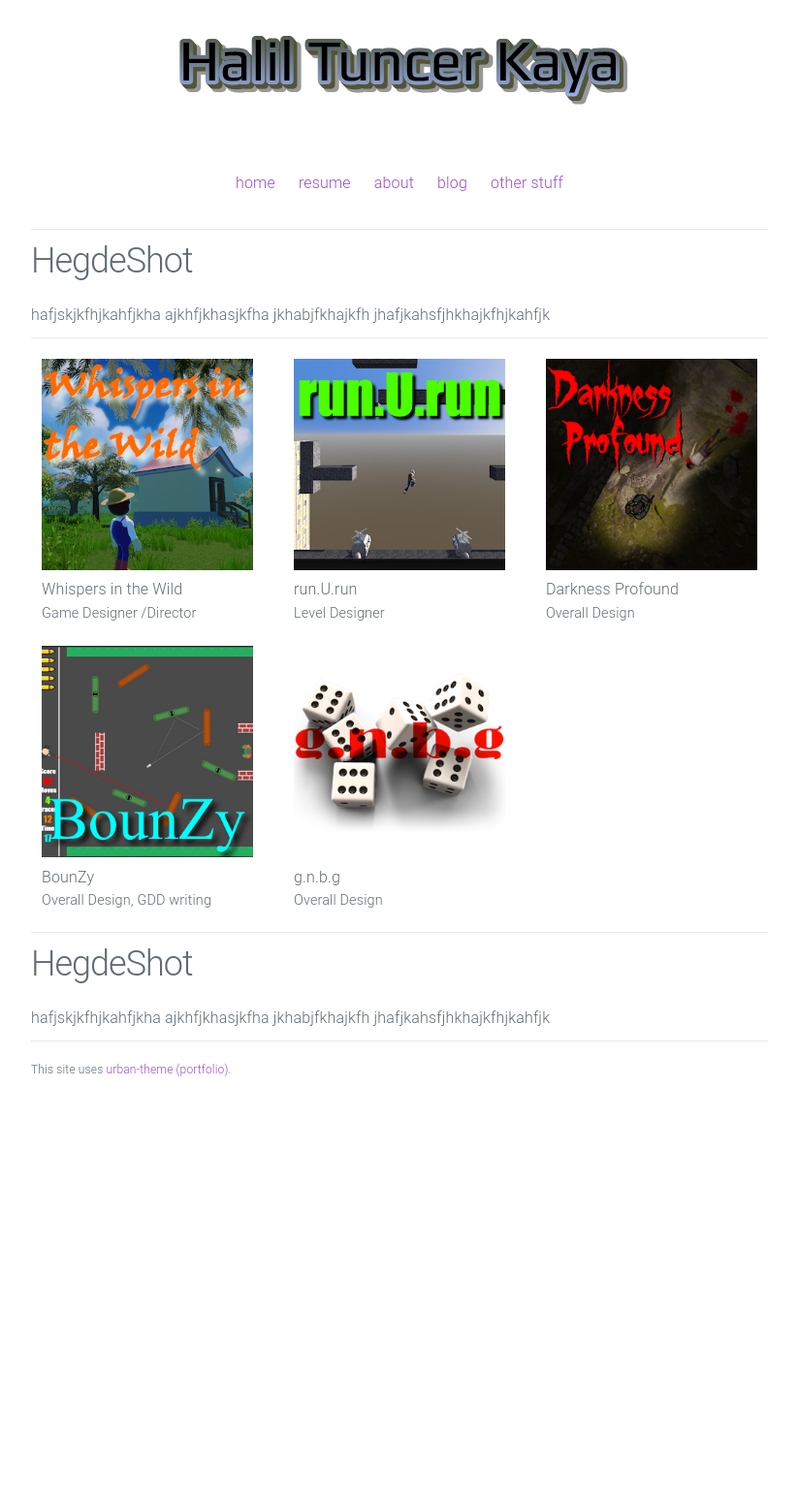
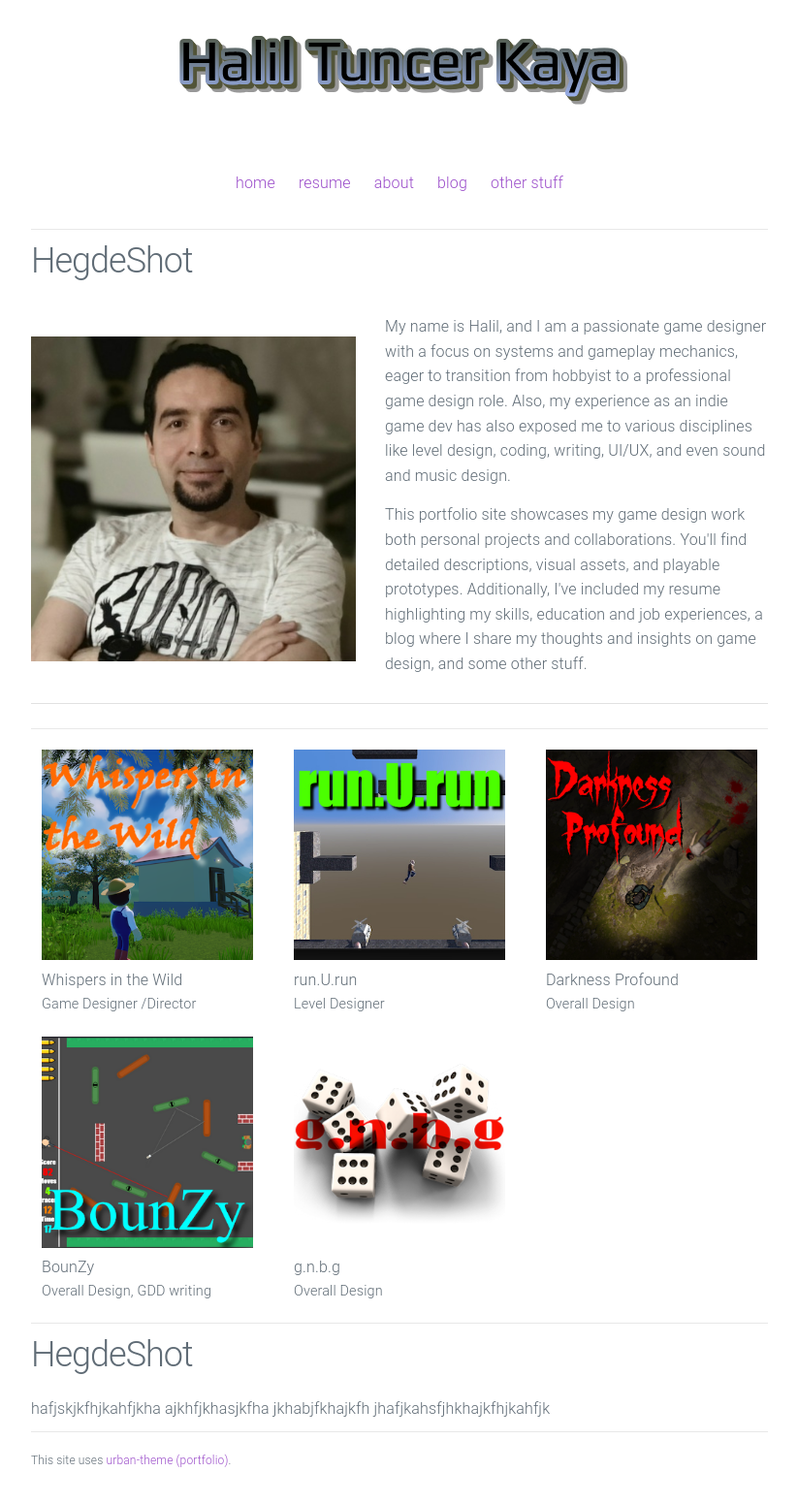
Before and after one commit to htramu/htk.github.io, a Jekyll site: the page built from index.html, in a window 1280 px wide. Shown: the whole page at 97% size, without its empty margins (228-1051 px from the left). Built offline with Jekyll 4.4.1, drawn with Linux system fonts in a browser that asks for light colours; before the commit the page ends 1148 px from its top, so only the background shows below that.

Commit message:
Update home.html

```diff
--- a/_layouts/home.html
+++ b/_layouts/home.html
@@ -13,10 +13,22 @@
 		<div class="site-info">
 		<h2 class="info-heading">HegdeShot</h2>
 
-		  hafjskjkfhjkahfjkha
-		  ajkhfjkhasjkfha
-		  jkhabjfkhajkfh
-		  jhafjkahsfjhkhajkfhjkahfjk
+			<table border="0" cellspacing="0" cellpadding="0">
+				<tr>
+					<td width="350">
+						<img src="/assets/aboutme.jpg" alt="About Me Image">
+					</td>
+					<td>
+						<p>
+							My name is Halil, and I am a passionate game designer with a focus on systems and gameplay mechanics, eager to transition from hobbyist to a professional game design role. Also, my experience as an indie game dev has also exposed me to various disciplines like level design, coding, writing, UI/UX, and even sound and music design.
+						</p>
+						<p>
+							This portfolio site showcases my game design work both personal projects and collaborations. You'll find detailed descriptions, visual assets, and playable prototypes. Additionally, I've included my resume highlighting my skills, education and job experiences, a blog where I share my thoughts and insights on game design, and some other stuff.
+						</p>
+					</td>
+				</tr>
+
+			</table>
 
 
 		</div>
```
